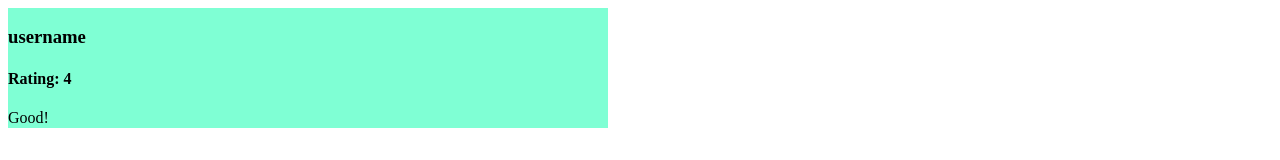
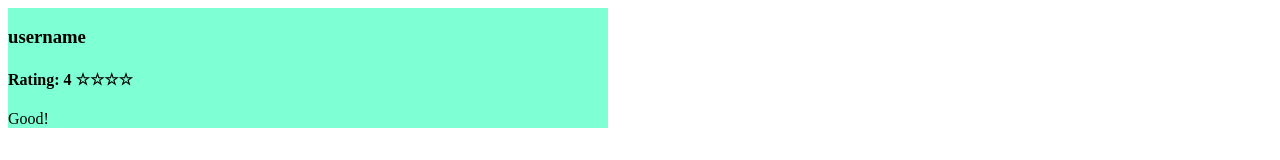
Before and after one commit to kortrk/library, an Angular app in the folder frontend/: page /details in a window 1280 px wide. Shown: the part 627-787 px from the top of the page. Built offline with nearby package versions, Linux system fonts and the light colour scheme.

Commit message:
pretty print the rating on the details page

```diff
--- a/frontend/src/app/details-book/details-book.component.html
+++ b/frontend/src/app/details-book/details-book.component.html
@@ -8,7 +8,7 @@
   <div style="overflow-y: auto; height: 120px; width: 600px; background-color: aquamarine;">
     @for(review of reviews; track review){
       <h3>{{review.username}}</h3>
-      <h4>Rating: {{review.rating}}</h4>
+      <h4>Rating: {{review.prettyRating()}}</h4>
       <p>{{review.text}}</p>
     }
   </div>
--- a/frontend/src/app/review.model.ts
+++ b/frontend/src/app/review.model.ts
@@ -21,10 +21,29 @@ export class Review {
   bookId: number;
   username: string;
 
-	constructor(reviewFields: ReviewFields) {
+  static validRatings: Rating[] = [
+    new Rating(1, "1 ☆"),
+    new Rating(2, "2 ☆☆"),
+    new Rating(3, "3 ☆☆☆"),
+    new Rating(4, "4 ☆☆☆☆"),
+    new Rating(5, "5 ☆☆☆☆☆")
+  ];
+
+  constructor(reviewFields: ReviewFields) {
     this.rating = reviewFields.rating;
     this.text = reviewFields.text;
     this.bookId = reviewFields.bookId;
     this.username = reviewFields.username;
   }
+
+  prettyRating(): string {
+    var result = Review.validRatings.filter((r: Rating) =>
+      r.value === this.rating
+    )[0];
+    if (result !== null){
+      return result.displayStr
+    } else {
+      return String(this.rating);
+    }
+  }
 }
--- a/frontend/src/app/review/review.component.ts
+++ b/frontend/src/app/review/review.component.ts
@@ -17,13 +17,7 @@ export class ReviewComponent {
 
   reviewDbService: ReviewDbService;
 
-  ratingValues = [
-    new Rating(1, "1 ☆"),
-    new Rating(2, "2 ☆☆"),
-    new Rating(3, "3 ☆☆☆"),
-    new Rating(4, "4 ☆☆☆☆"),
-    new Rating(5, "5 ☆☆☆☆☆")
-  ]; // for the select element to use
+  ratingValues = Review.validRatings; // for the select element to use
 
   constructor(private router: Router, private authService: AuthService){
     this.reviewDbService = inject(ReviewDbService);
```
